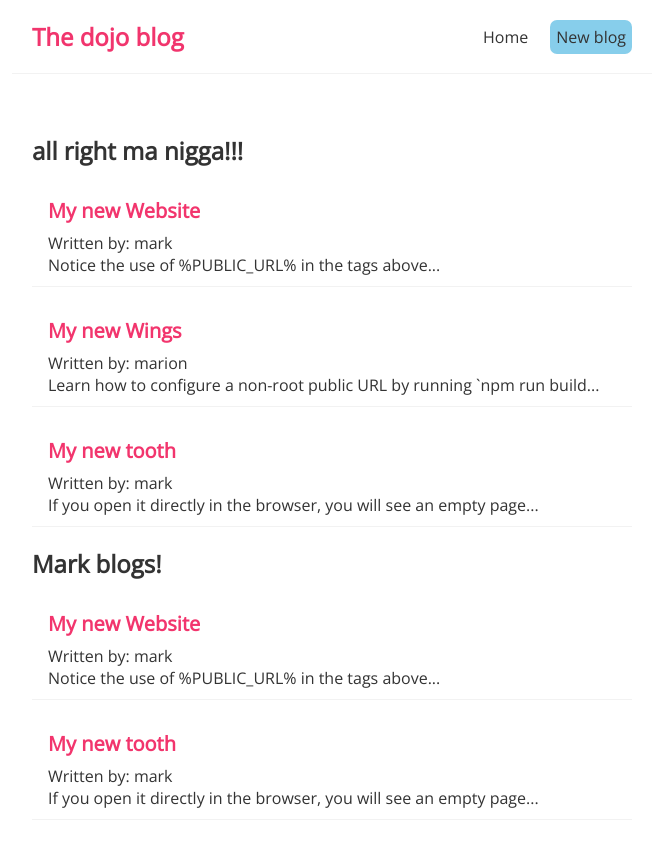
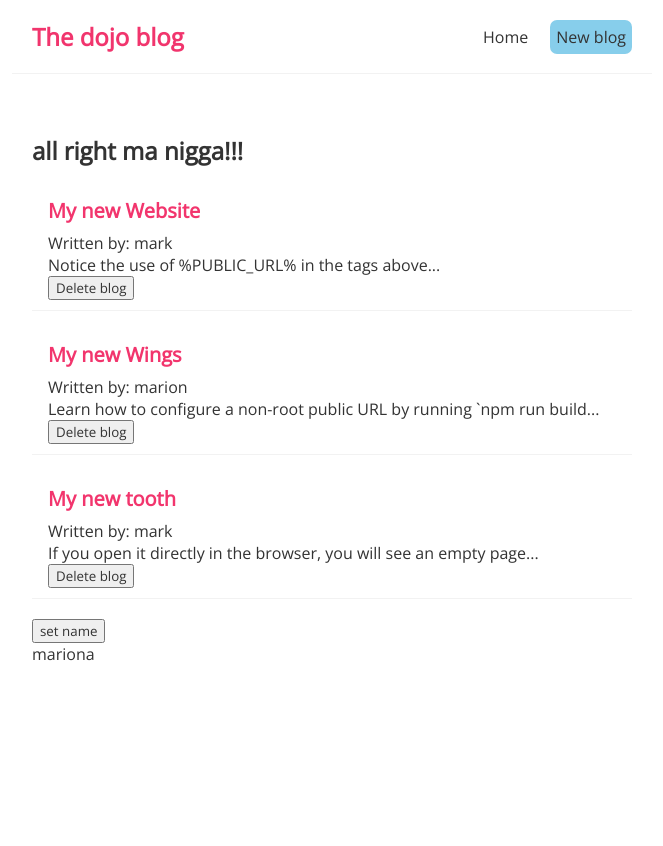
Before and after one commit to Omarion123/React-Mini-simple-blog, a React (Create React App) app: page / in a window 1280 px wide. Shown: the top 846 px of the page, without its empty margins (308-971 px from the left). After the commit the page ends 800 px from the top, so only its background shows below. Built offline with nearby package versions, Linux system fonts and the light colour scheme.

Commit message:
use effect hook and dependencies

```diff
--- a/src/BlogList.js
+++ b/src/BlogList.js
@@ -1,4 +1,4 @@
-const BlogList = ({ blogs, title }) => {
+const BlogList = ({ blogs, title, handleDelete }) => {
   //   const blogs = props.blogs;
   //   const title = props.title;
   return (
@@ -11,6 +11,7 @@ const BlogList = ({ blogs, title }) => {
             Written by: <span className="author">{blog.author}</span>
           </p>
           <p>{blog.body}</p>
+          <button onClick={() => handleDelete(blog.id)}>Delete blog</button>
         </div>
       ))}
     </div>
--- a/src/Home.js
+++ b/src/Home.js
@@ -1,4 +1,4 @@
-import { useState } from "react"; // to set react component we use useState
+import { useState, useEffect } from "react"; // to set react component we use useState
 import BlogList from "./BlogList";
 const Home = () => {
   const [blogs, setblogs] = useState([
@@ -21,13 +21,31 @@ const Home = () => {
       id: 3,
     },
   ]);
+  const [name, setName] = useState("mariona");
+  const handleDelete = (id) => {
+    const newBlogs = blogs.filter((blog) => blog.id !== id);
+    setblogs(newBlogs);
+  };
+
+  useEffect(() => {
+    console.log("use effect ran");
+    console.log(name);
+  }, [name]);
   return (
     <div className="home">
-      <BlogList blogs={blogs} title="all right ma nigga!!!" />
       <BlogList
-        blogs={blogs.filter((blog) => blog.author === "mark")}
-        title="Mark blogs!"
+        blogs={blogs}
+        title="all right ma nigga!!!"
+        handleDelete={handleDelete}
       />
+      <button
+        onClick={() => {
+          setName("luigi");
+        }}
+      >
+        set name
+      </button>
+      <p>{name}</p>
     </div>
   );
 };
```
